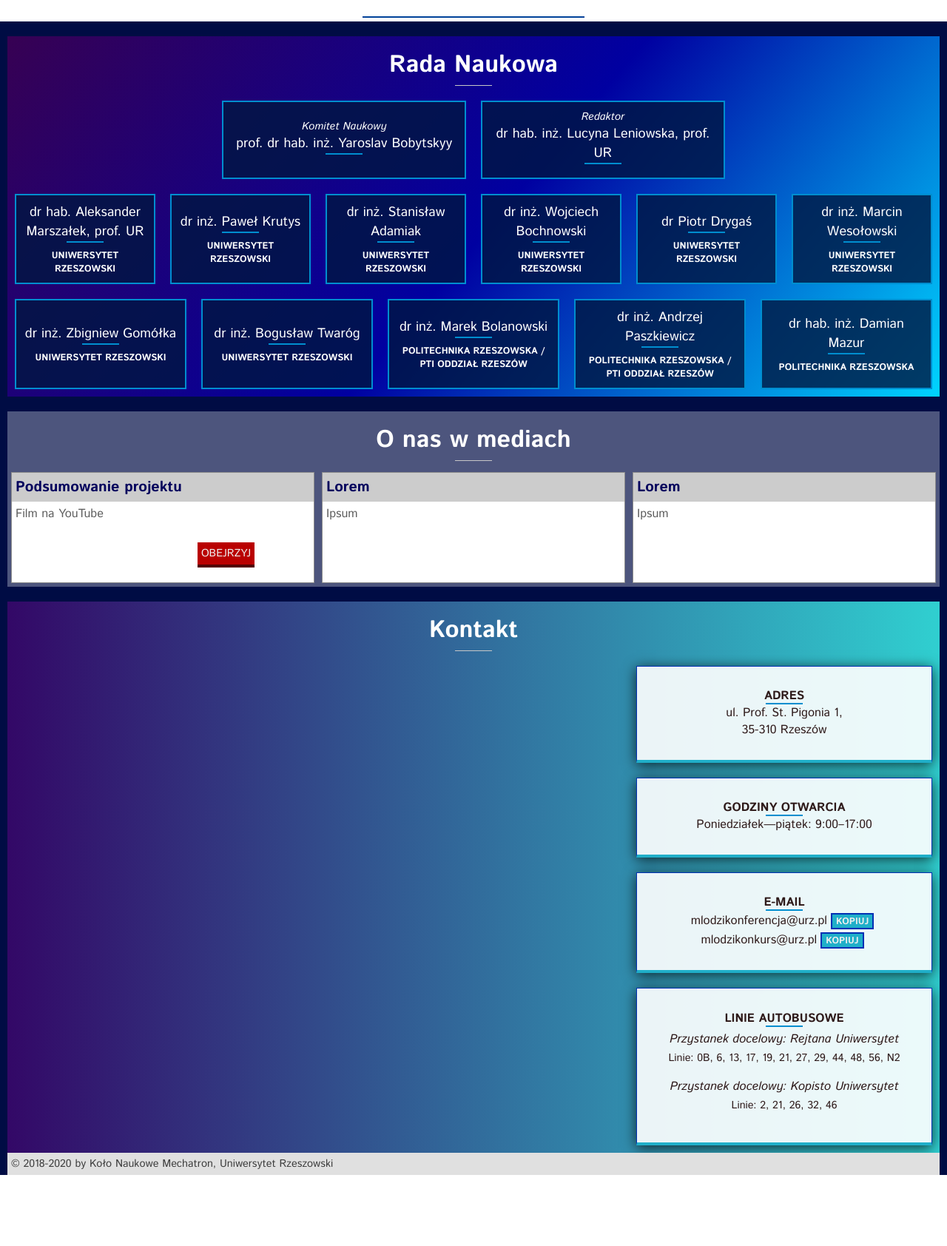
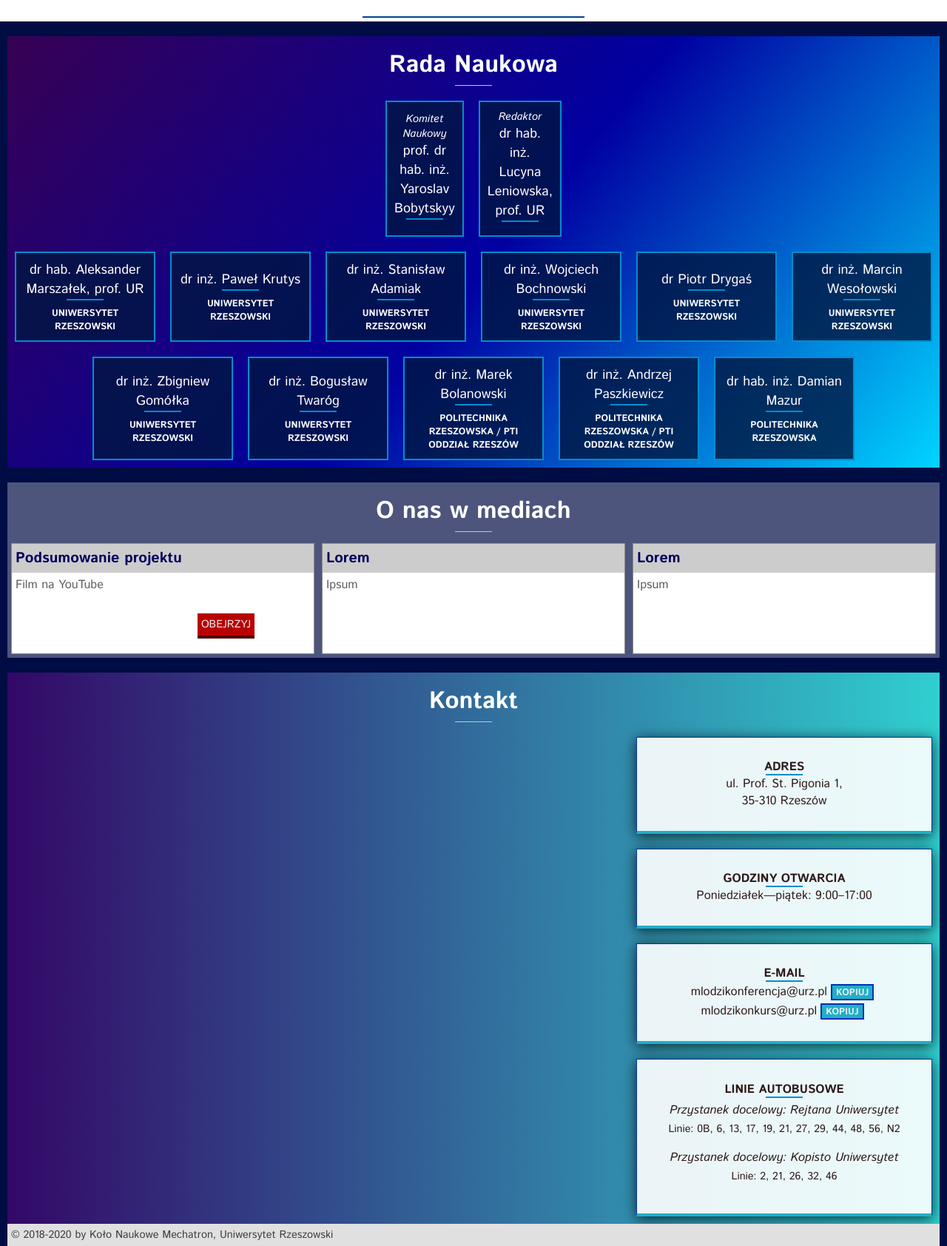
Before and after one commit to mwvabes/kmi-mechatron, a PHP site: page / in a window 1280 px wide. Shown: the part 2020-3704 px from the top of the page at 74% size. Before the commit the page ends 3608 px from the top, so only its background shows below. Run offline with PHP 8.4, Linux system fonts and the light colour scheme.

Commit message:
Fixed unclosed tag

```diff
--- a/index.html
+++ b/index.html
@@ -38,7 +38,7 @@
     <div>
 
       <section id="warning">
-        <span>UWAGA! Pozostało tylko 7 dni na zgłoszenie projektu!</span>
+        <h4>UWAGA! Pozostało tylko 7 dni na zgłoszenie projektu!</h4>
         <a href="!">Zgłoś się</a>
       </section>
 
@@ -285,10 +285,10 @@
               <h1>E-mail</h1>
               <ul>
                 <li>
-                  <p>mlodzikonferencja@urz.pl</p><button id="copyEmail">Kopiuj</button>
+                  <p>mlodzikonferencja@urz.pl</p><button id="copyEmailMlodziKonferencja">Kopiuj</button>
                 </li>
                 <li>
-                  <p>mlodzikonkurs@urz.pl</p><button id="copyEmail">Kopiuj</button>
+                  <p>mlodzikonkurs@urz.pl</p><button id="copyEmailMlodziKonkurs">Kopiuj</button>
                 </li>
               </ul>
             </div>
@@ -305,7 +305,6 @@
             </div>
           </div>
         </div>
-    </div>
 
     </section>
     </div>
--- a/styles/global.css
+++ b/styles/global.css
@@ -253,6 +253,10 @@ main > div {
       flex-wrap: wrap;
 }
 
+#warning h4 {
+  font-size: .9rem;
+}
+
 #warning > a {
   text-decoration: underline;
   color: #eee;
--- a/styles/global.scss
+++ b/styles/global.scss
@@ -241,6 +241,10 @@ main > div {
   flex-wrap: wrap;
 }
 
+#warning h4 {
+  font-size: .9rem;
+}
+
 #warning > a {
   text-decoration: underline;
   color: $warningColor;
--- a/styles/homepage.css
+++ b/styles/homepage.css
@@ -298,15 +298,18 @@ section#aboutUsInMedia {
           flex-direction: row;
   -ms-flex-wrap: wrap;
       flex-wrap: wrap;
+  -webkit-box-pack: center;
+      -ms-flex-pack: center;
+          justify-content: center;
 }
 
 .person {
   display: -webkit-box;
   display: -ms-flexbox;
   display: flex;
-  -webkit-box-flex: 1;
-      -ms-flex: 1;
-          flex: 1;
+  -webkit-box-flex: 0;
+      -ms-flex: 0 0 calc(100% / 6 - 20px);
+          flex: 0 0 calc(100% / 6 - 20px);
   -ms-flex-wrap: wrap;
       flex-wrap: wrap;
   -webkit-box-orient: vertical;
--- a/styles/homepage.scss
+++ b/styles/homepage.scss
@@ -256,12 +256,13 @@ section#aboutUsInMedia {
     display: flex;
     flex-direction: row;
     flex-wrap: wrap;
+    justify-content: center;
 }
 
 
 .person {
     display: flex;
-    flex: 1;
+    flex: 0 0 calc(100% / 6 - 20px);
     flex-wrap: wrap;
     flex-direction: column;
     align-items: center;
```
Also changed, not shown: 2 other files.
